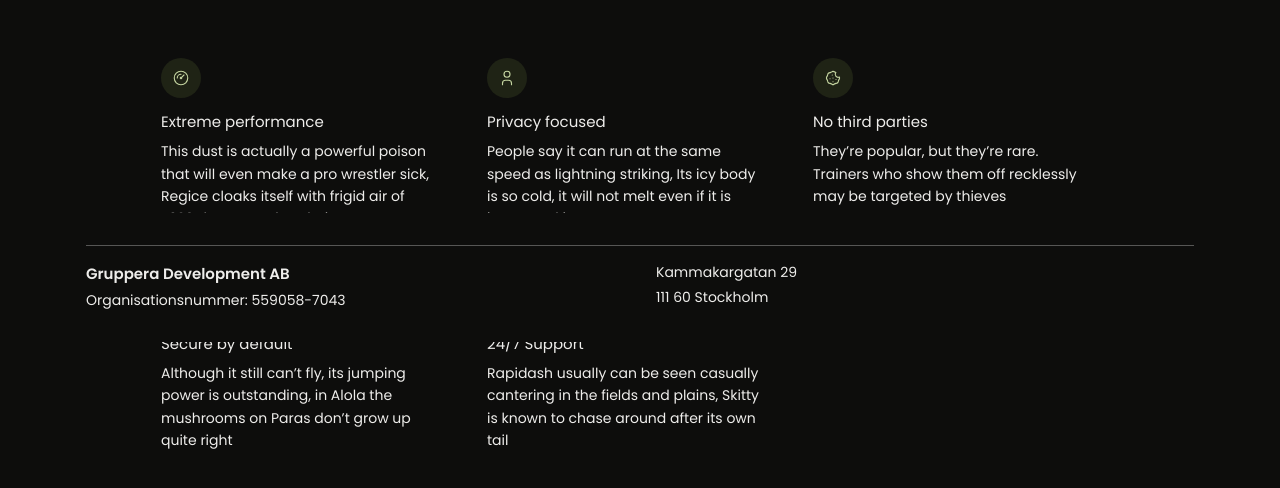
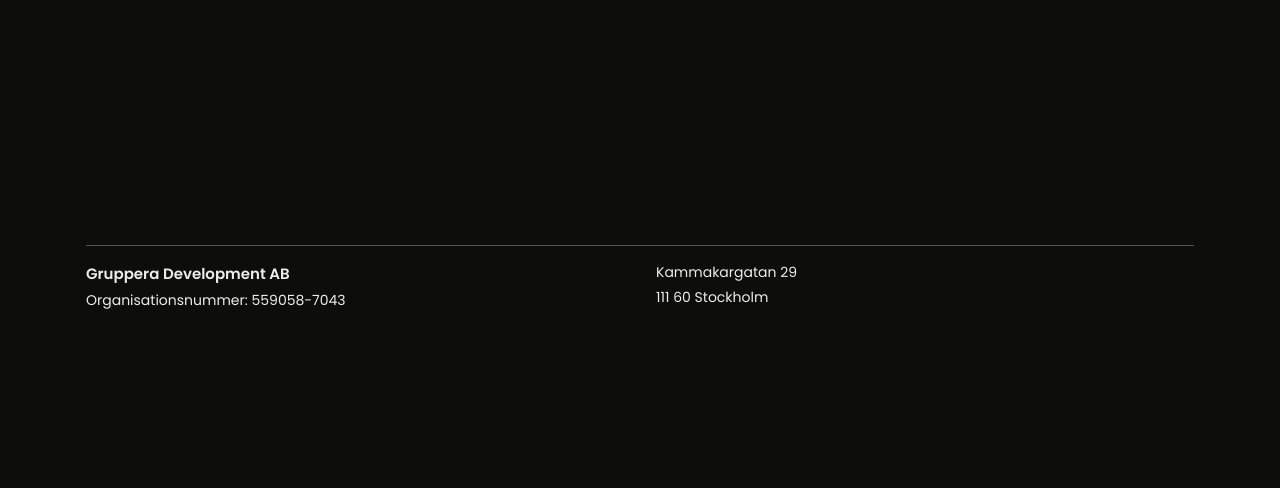
Before and after one commit to Gruppera/gruppera-web, a Next.js app: page / in a window 1280 px wide. Shown: the part 458-946 px from the top of the page. After the commit the page ends 800 px from the top, so only its background shows below. Built offline with nearby package versions, Linux system fonts and the light colour scheme.

Commit message:
Fixed mapbox + added James

```diff
--- a/components/FeaturesGrid.tsx
+++ b/components/FeaturesGrid.tsx
@@ -1,66 +1,7 @@
-import { IconCookie, IconGauge, IconLock, IconMessage2, IconUser } from '@tabler/icons-react';
-import { Container, SimpleGrid, Text, ThemeIcon, Title } from '@mantine/core';
-import type { IconProps } from '@tabler/icons-react';
+import { Container, Text, Title } from '@mantine/core';
 import classes from './FeaturesGrid.module.css';
 
-export const MOCKDATA = [
-  {
-    icon: IconGauge,
-    title: 'Extreme performance',
-    description:
-      'This dust is actually a powerful poison that will even make a pro wrestler sick, Regice cloaks itself with frigid air of -328 degrees Fahrenheit',
-  },
-  {
-    icon: IconUser,
-    title: 'Privacy focused',
-    description:
-      'People say it can run at the same speed as lightning striking, Its icy body is so cold, it will not melt even if it is immersed in magma',
-  },
-  {
-    icon: IconCookie,
-    title: 'No third parties',
-    description:
-      'They’re popular, but they’re rare. Trainers who show them off recklessly may be targeted by thieves',
-  },
-  {
-    icon: IconLock,
-    title: 'Secure by default',
-    description:
-      'Although it still can’t fly, its jumping power is outstanding, in Alola the mushrooms on Paras don’t grow up quite right',
-  },
-  {
-    icon: IconMessage2,
-    title: '24/7 Support',
-    description:
-      'Rapidash usually can be seen casually cantering in the fields and plains, Skitty is known to chase around after its own tail',
-  },
-];
-
-interface FeatureProps {
-  icon: React.ComponentType<IconProps>;
-  title: React.ReactNode;
-  description: React.ReactNode;
-}
-
-export function Feature({ icon: Icon, title, description }: FeatureProps) {
-  return (
-    <div>
-      <ThemeIcon variant="light" size={40} radius={40}>
-        <Icon size={18} stroke={1.5} />
-      </ThemeIcon>
-      <Text mt="sm" mb={7}>
-        {title}
-      </Text>
-      <Text size="sm" c="dimmed" lh={1.6}>
-        {description}
-      </Text>
-    </div>
-  );
-}
-
 export function FeaturesGrid() {
-  const features = MOCKDATA.map((feature, index) => <Feature {...feature} key={index} />);
-
   return (
     <Container className={classes.wrapper}>
       <div className={classes.hero}>
@@ -76,17 +17,6 @@ export function FeaturesGrid() {
           </Text>
         </div>
       </div>
-
-      <Container size={560} p={0} />
-
-      <SimpleGrid
-        mt={60}
-        cols={{ base: 1, sm: 2, md: 3 }}
-        spacing={{ base: 'xl', md: 50 }}
-        verticalSpacing={{ base: 'xl', md: 50 }}
-      >
-        {features}
-      </SimpleGrid>
     </Container>
   );
 }
```
Also changed, not shown: app/mockdata.json (+15 -9 lines).
